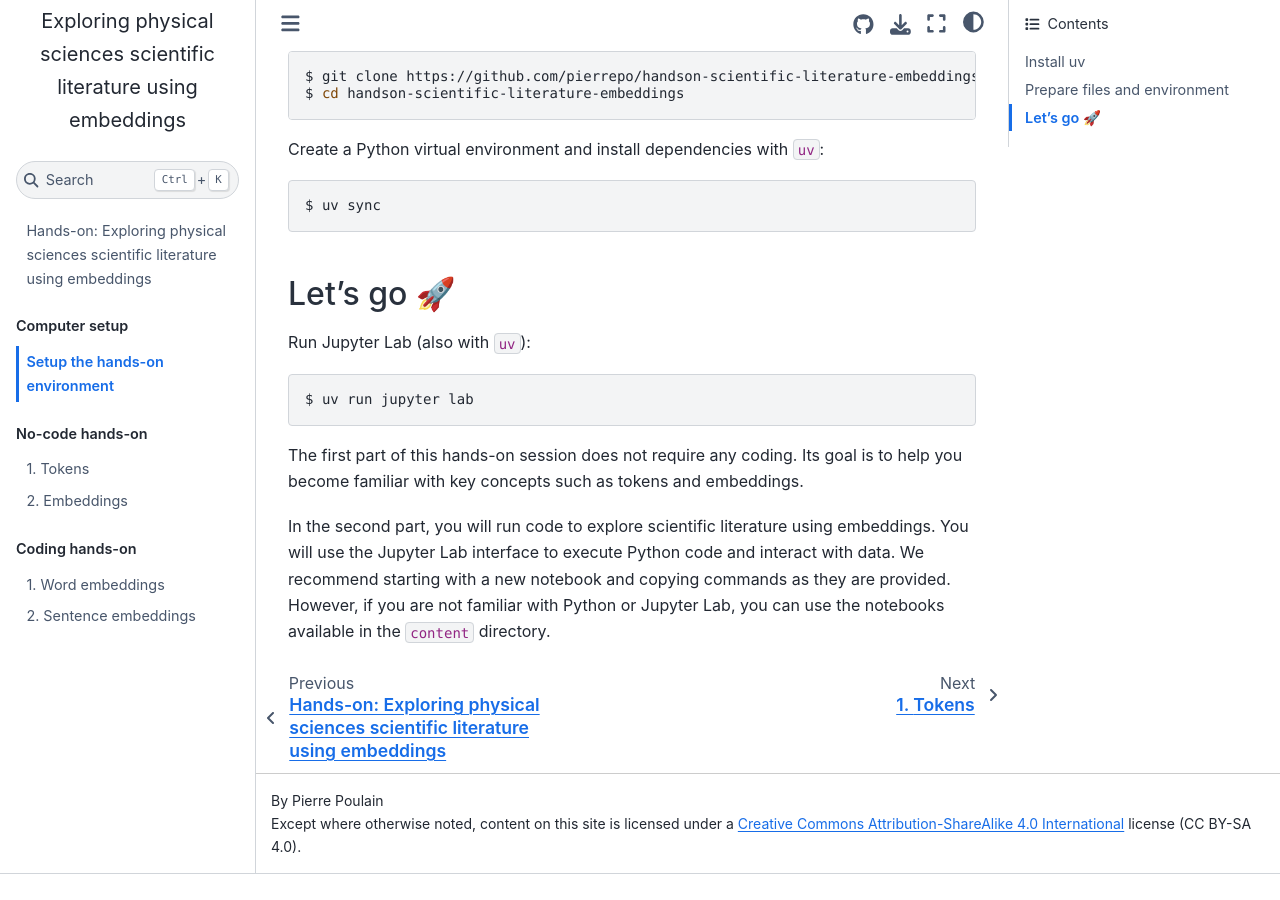
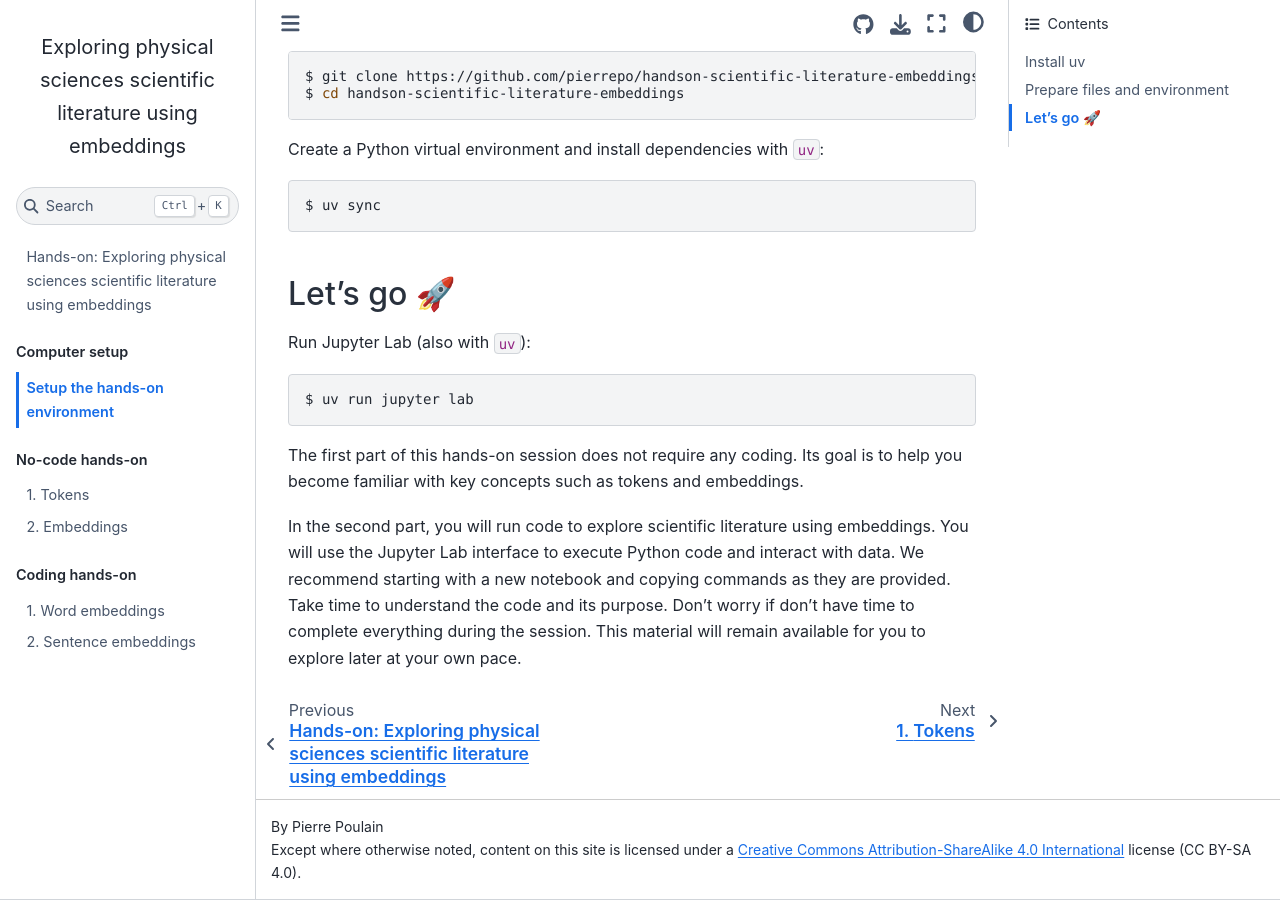
Before and after one commit to pierrepo/handson-scientific-literature-embeddings, a Jupyter Book: the page built from content/setup.md, in a window 1280 px wide and 900 px high, scrolled down 812 px. Built offline with Jupyter Book 1.0.4 settings and Sphinx 7.4.7 and the Sphinx Book theme 1.1.4, drawn with Linux system fonts in a browser that asks for light colours; pages that are not in the unit, such as notebooks, are missing from menus; before the commit the page ends 1686 px from its top, so only the background shows below that.

Commit message:
Update how to manage hands-on

```diff
--- a/content/setup.md
+++ b/content/setup.md
@@ -50,4 +50,4 @@ $ uv run jupyter lab
 
 The first part of this hands-on session does not require any coding. Its goal is to help you become familiar with key concepts such as tokens and embeddings.
 
-In the second part, you will run code to explore scientific literature using embeddings. You will use the Jupyter Lab interface to execute Python code and interact with data. We recommend starting with a new notebook and copying commands as they are provided. However, if you are not familiar with Python or Jupyter Lab, you can use the notebooks available in the `content` directory.
+In the second part, you will run code to explore scientific literature using embeddings. You will use the Jupyter Lab interface to execute Python code and interact with data. We recommend starting with a new notebook and copying commands as they are provided. Take time to understand the code and its purpose. Don't worry if don't have time to complete everything during the session. This material will remain available for you to explore later at your own pace.
```
